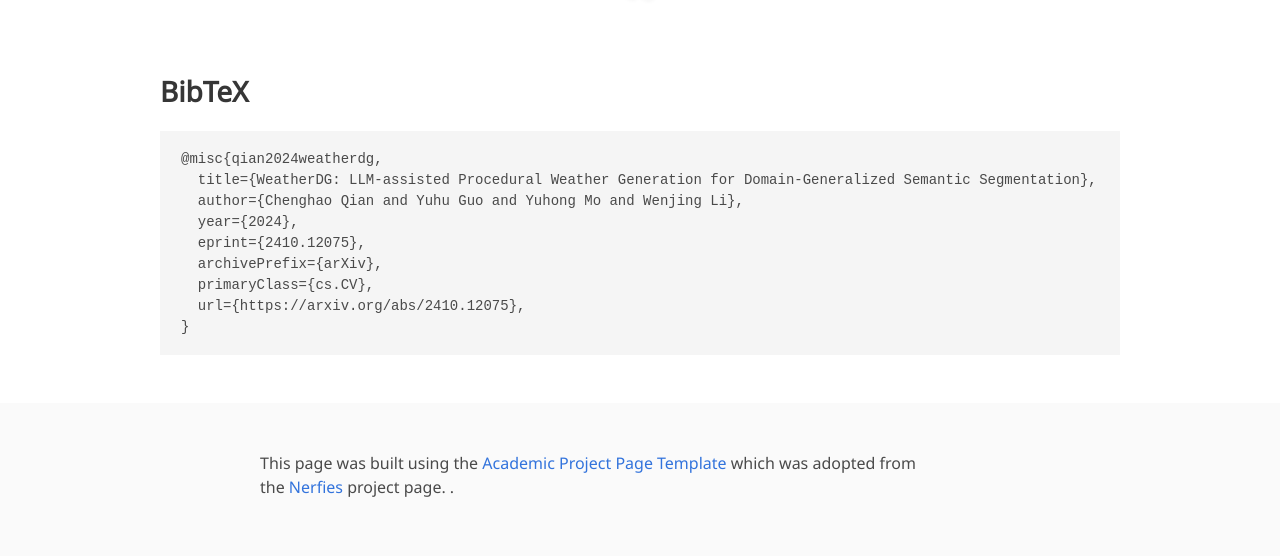
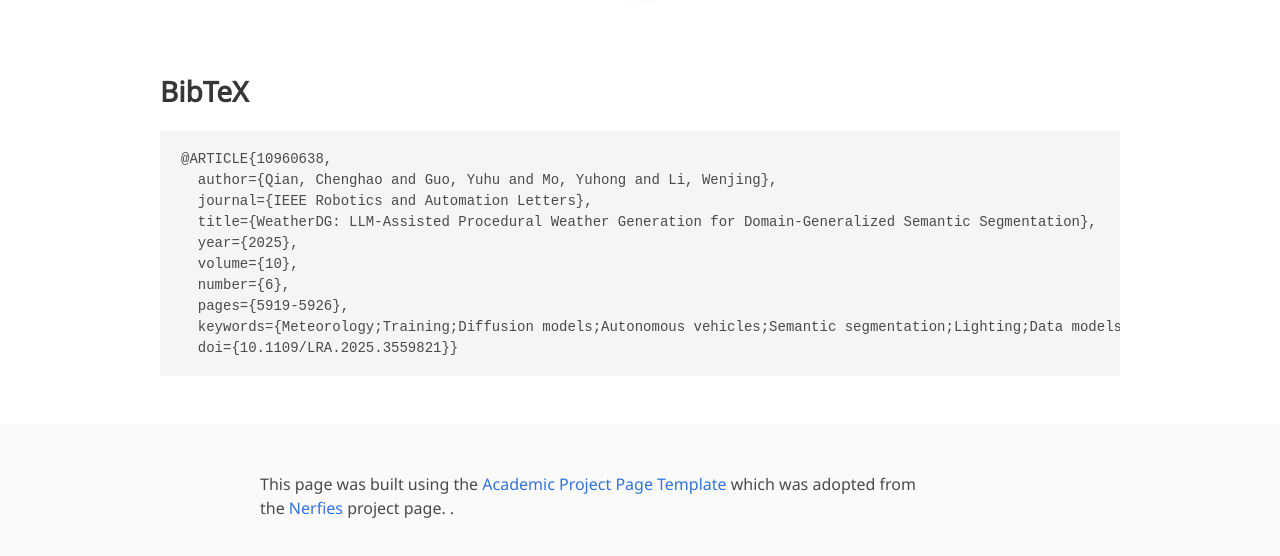
Before and after one commit to Jumponthemoon/WeatherDG.github.io, a plain HTML site: page index.html in a window 1280 px wide. Shown: the part 2927-3483 px from the top of the page. Drawn offline with nearby package versions, Linux system fonts and the light colour scheme; some icons are missing; a web font is replaced by a local one.

Commit message:
Update index.html

```diff
--- a/index.html
+++ b/index.html
@@ -312,15 +312,17 @@
   <section class="section" id="BibTeX">
     <div class="container is-max-desktop content">
       <h2 class="title">BibTeX</h2>
-      <pre><code>@misc{qian2024weatherdg,
-  title={WeatherDG: LLM-assisted Procedural Weather Generation for Domain-Generalized Semantic Segmentation},
-  author={Chenghao Qian and Yuhu Guo and Yuhong Mo and Wenjing Li},
-  year={2024},
-  eprint={2410.12075},
-  archivePrefix={arXiv},
-  primaryClass={cs.CV},
-  url={https://arxiv.org/abs/2410.12075},
-}</code></pre>
+      <pre><code>@ARTICLE{10960638,
+  author={Qian, Chenghao and Guo, Yuhu and Mo, Yuhong and Li, Wenjing},
+  journal={IEEE Robotics and Automation Letters},
+  title={WeatherDG: LLM-Assisted Procedural Weather Generation for Domain-Generalized Semantic Segmentation},
+  year={2025},
+  volume={10},
+  number={6},
+  pages={5919-5926},
+  keywords={Meteorology;Training;Diffusion models;Autonomous vehicles;Semantic segmentation;Lighting;Data models;Adaptation models;Layout;Data augmentation;Domain generalization;LLM;semantic segmentation;weather generation},
+  doi={10.1109/LRA.2025.3559821}}
+</code></pre>
     </div>
 </section>
 <!--End BibTex citation -->
```
